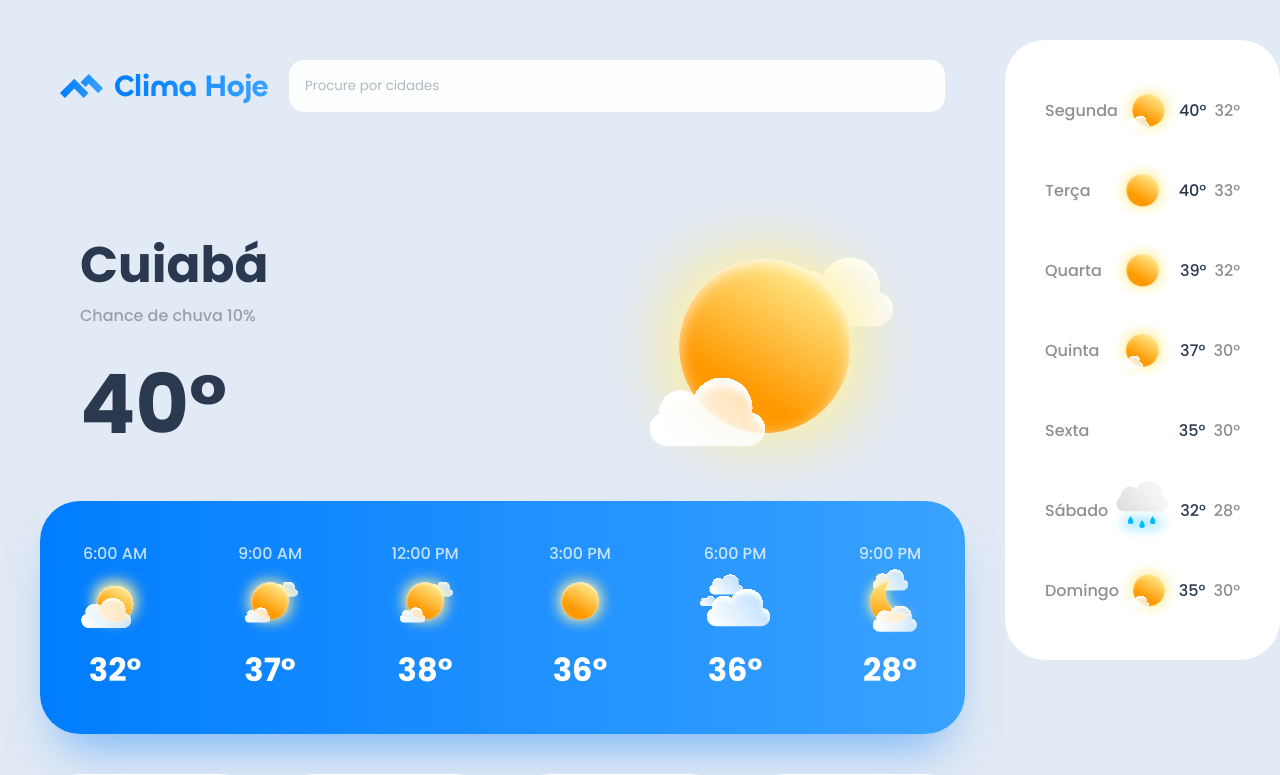
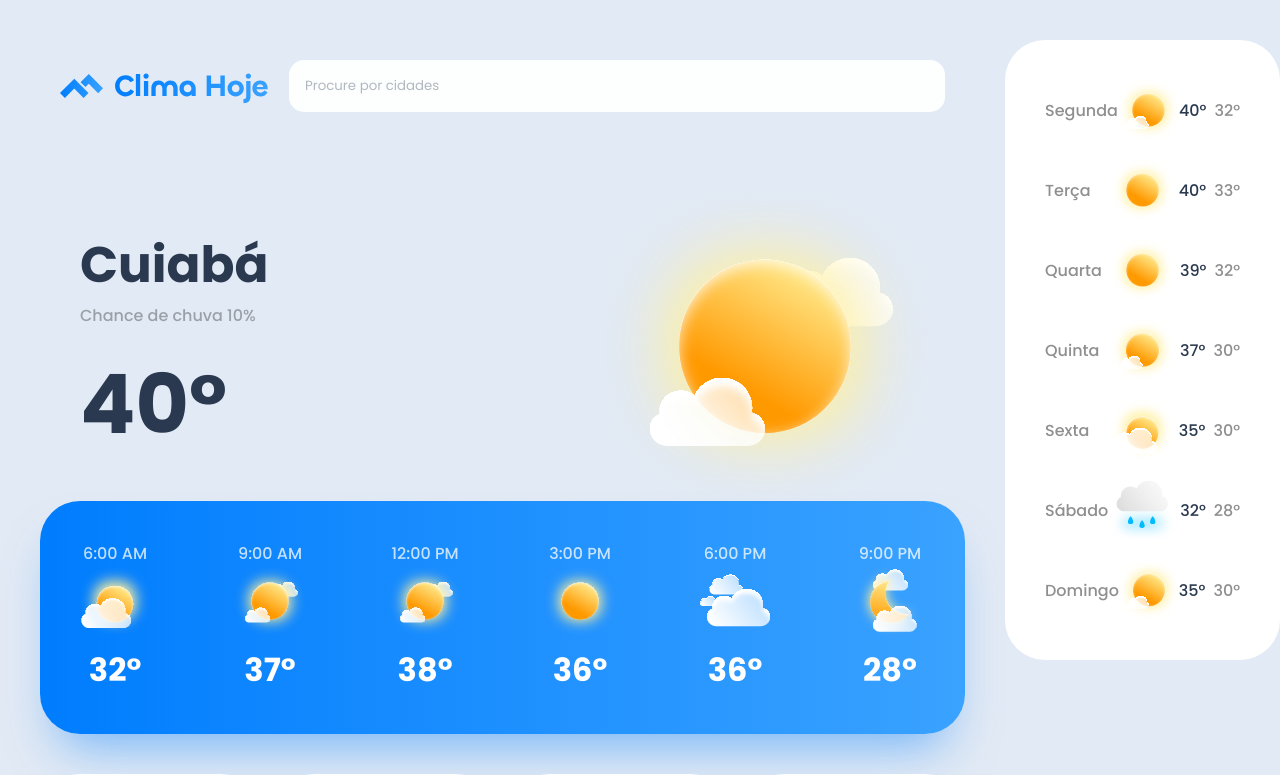
Before and after one commit to matheusscarvalho1/Clima-Hoje, a React (Create React App) app: page / in a window 1280 px wide. Shown: the top 775 px of the page. Built offline with nearby package versions, Linux system fonts and the light colour scheme.

Commit message:
ajustando imagem

```diff
--- a/src/Components/WeeklyForecast/WeeklyForecast.jsx
+++ b/src/Components/WeeklyForecast/WeeklyForecast.jsx
@@ -34,7 +34,7 @@ const WeeklyForecast = () => {
         />
         <WeeklyForecastItem
           DayWeek="Sexta"
-          img="./images/clouds.svg"
+          img="./images/sun cloud.svg"
           alt="Nublado"
           tempMax="35°"
           tempMin="30°"
```
